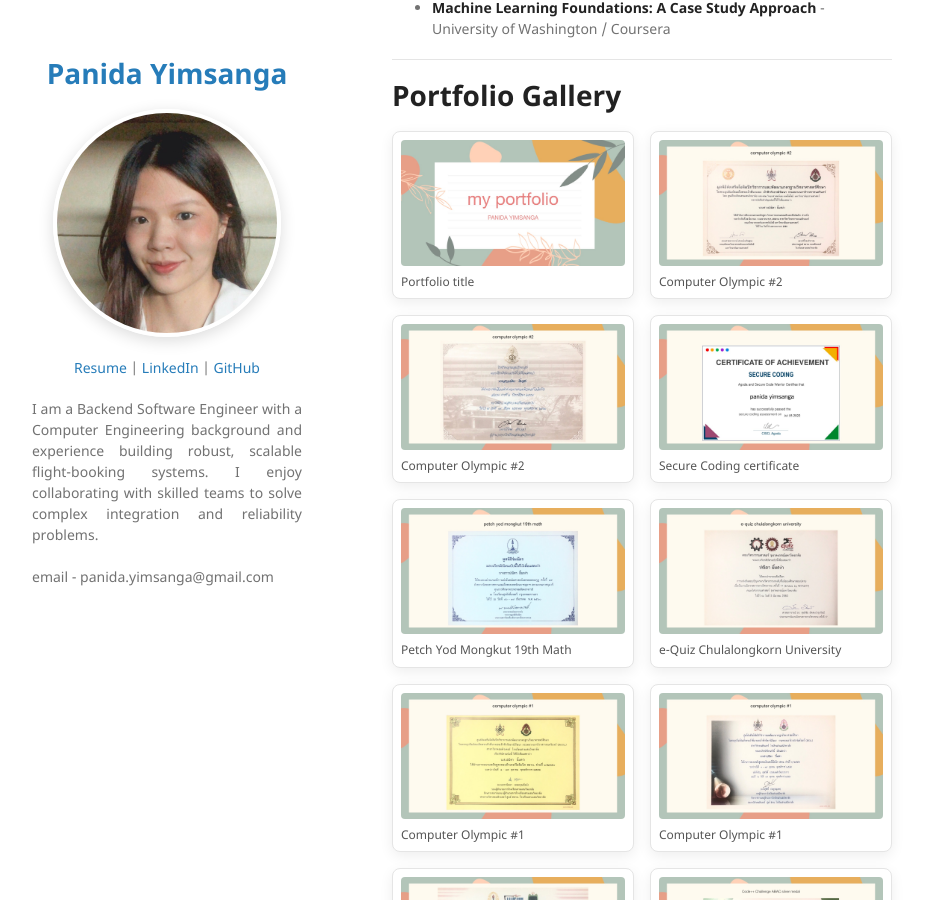
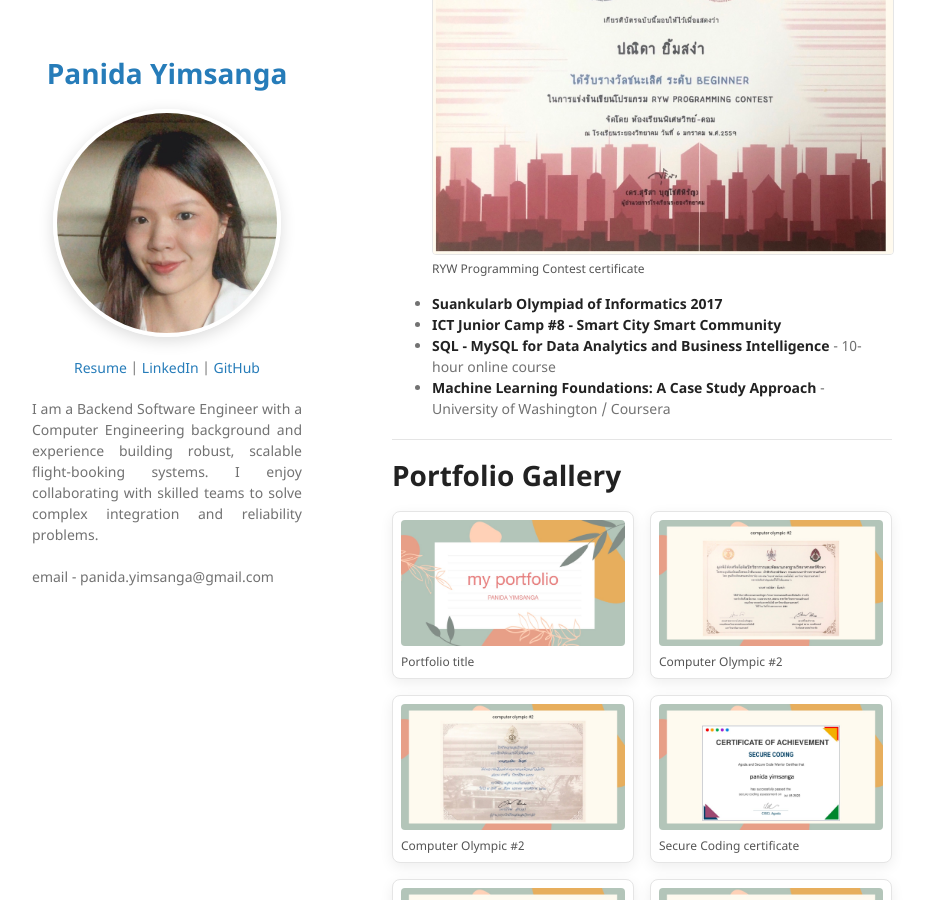
Before and after one commit to sarasix/sarasix.github.io, a Jekyll site: the page built from index.md, in a window 1280 px wide and 900 px high, scrolled down 7672 px. Shown: the whole window, without its empty margins (178-1103 px from the left). Built offline with Jekyll 4.4.1, drawn with Linux system fonts in a browser that asks for light colours; our own code applies the rules of GitHub Pages for plain Markdown files.

Commit message:
Add RYW Programming Contest certificate

```diff
--- a/index.md
+++ b/index.md
@@ -218,6 +218,14 @@ Developed image-processing and game-AI projects, including a bacteria detection
 * **Code++ Challenge, Assumption University** - Silver Medal
 * **ICT Challenge 2016, KMUTT** - 2nd Place
 * **RYW Programming Contest** - 1st Place
+
+  <div class="award-gallery">
+    <figure>
+      <img src="/assets/img/awards/ryw-programming-contest.jpg" alt="RYW Programming Contest certificate">
+      <figcaption>RYW Programming Contest certificate</figcaption>
+    </figure>
+  </div>
+
 * **Suankularb Olympiad of Informatics 2017**
 * **ICT Junior Camp #8 - Smart City Smart Community**
 * **SQL - MySQL for Data Analytics and Business Intelligence** - 10-hour online course
```
Also changed, not shown: assets/img/awards/ryw-programming-contest.jpg (added).
